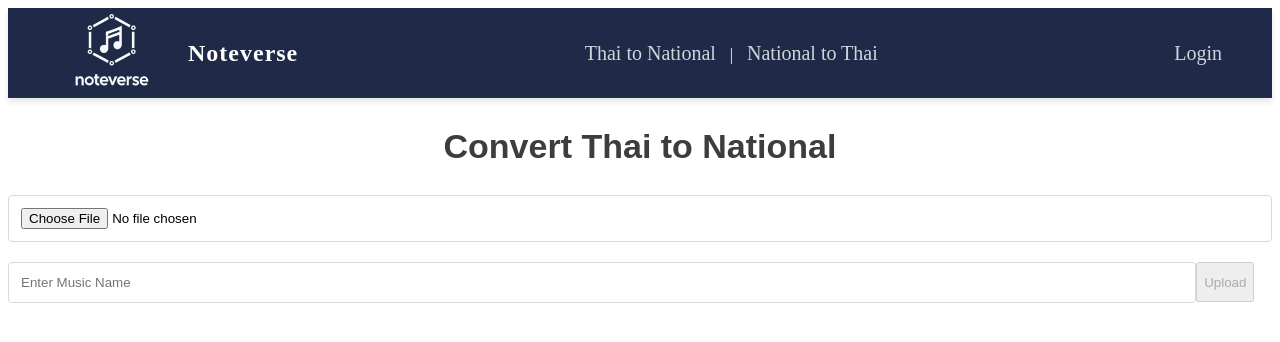
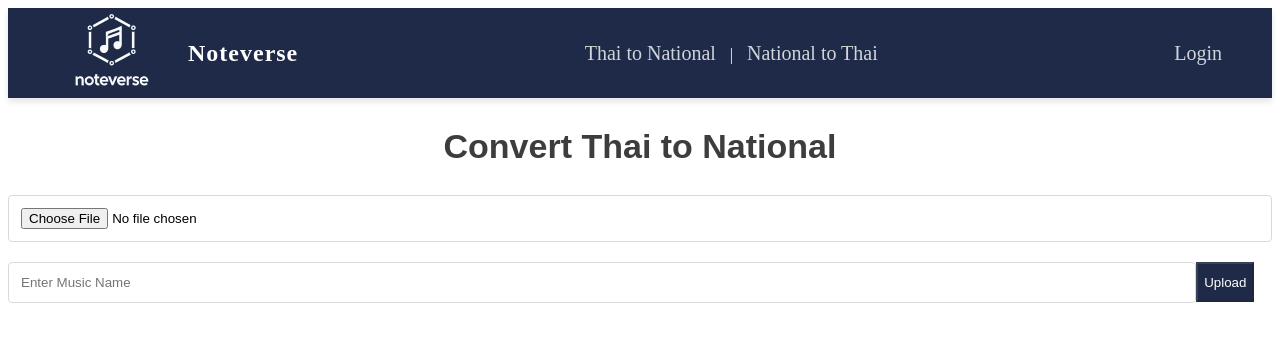
Before and after one commit to itFloxz/Noverse, a React (Vite) app in the folder Music-project/frontend/: page /FileUploadCrop in a window 1280 px wide. Shown: the top 342 px of the page. Built offline with nearby package versions, Linux system fonts and the light colour scheme.

Commit message:
add backgroundcolor fo button

```diff
--- a/Music-project/frontend/src/components/FileUploadCrop.jsx
+++ b/Music-project/frontend/src/components/FileUploadCrop.jsx
@@ -202,7 +202,7 @@ const FileUploadCrop = () => {
         required
         style={{ marginTop: '10px', width: '94%', }}
       />
-<button onClick={handleSubmit} style={{ marginTop: '20px',height:'40px' }} disabled={isLoading || !previewUrl}>
+<button onClick={handleSubmit} style={{ marginTop: '20px',height:'40px',backgroundColor:'#1E2A47',color:'#fff'  }} disabled={isLoading || !previewUrl}>
         {isLoading ? 'Downloading...' : 'Upload'}
       </button>
       </div>
@@ -249,10 +249,10 @@ const FileUploadCrop = () => {
       {pdfUrl && pngUrl && (
   <div style={{ marginTop: '20px',justifyContent:'space-evenly',gap:'10px'}}>
     <h3>Generated Music Score PDF:</h3>
-    <button onClick={() => handleDownload(pdfUrl, 'music_score.pdf')} style={{ padding: '10px 20px',marginRight:'10px' }} >
+    <button onClick={() => handleDownload(pdfUrl, 'music_score.pdf')} style={{ padding: '10px 20px',marginRight:'10px',backgroundColor:'#1E2A47',color:'#fff' }} >
       Download PDF
     </button>
-    <button onClick={() => handleDownload(zipUrl, 'music_score.zip')} style={{ padding: '10px 20px',marginRight:'10px' ,}} >
+    <button onClick={() => handleDownload(zipUrl, 'music_score.zip')} style={{ padding: '10px 20px',marginRight:'10px' ,backgroundColor:'#1E2A47',color:'#fff' }} >
       Download PNG
     </button>
   </div>
```
